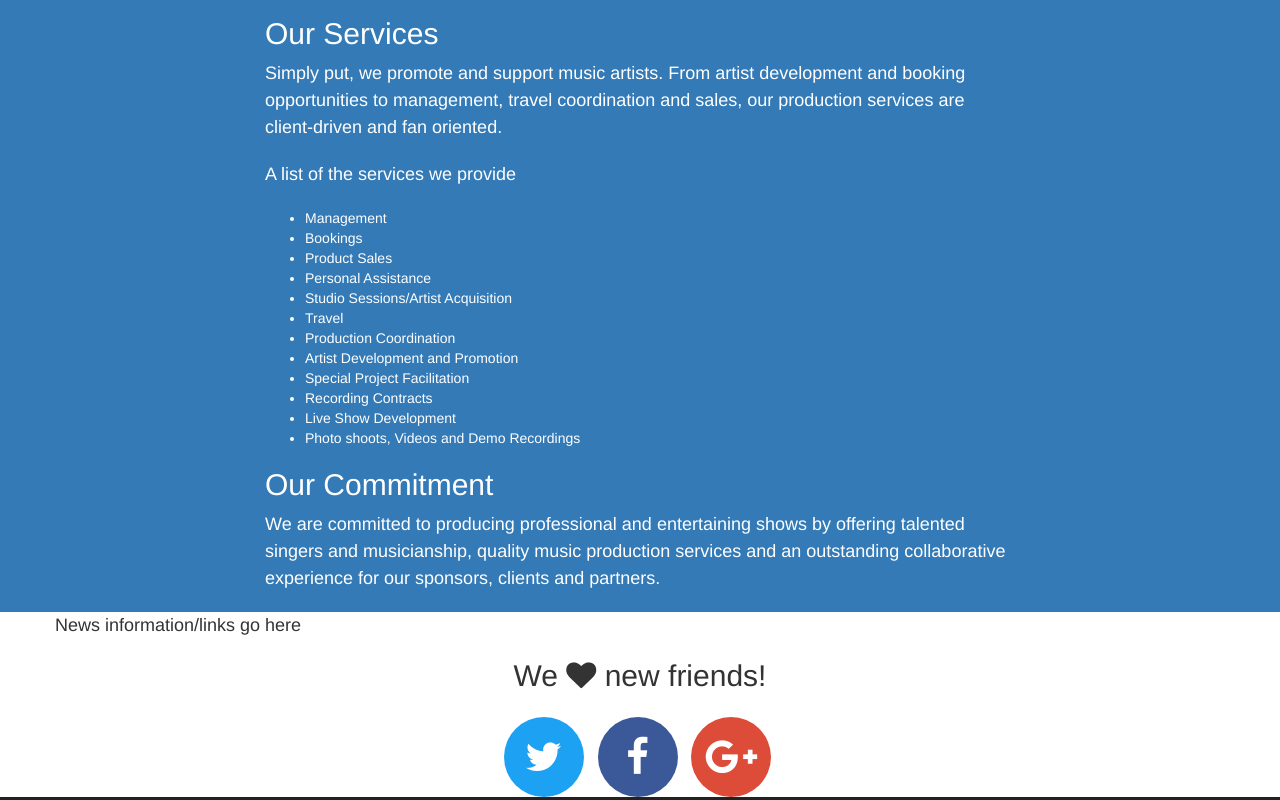
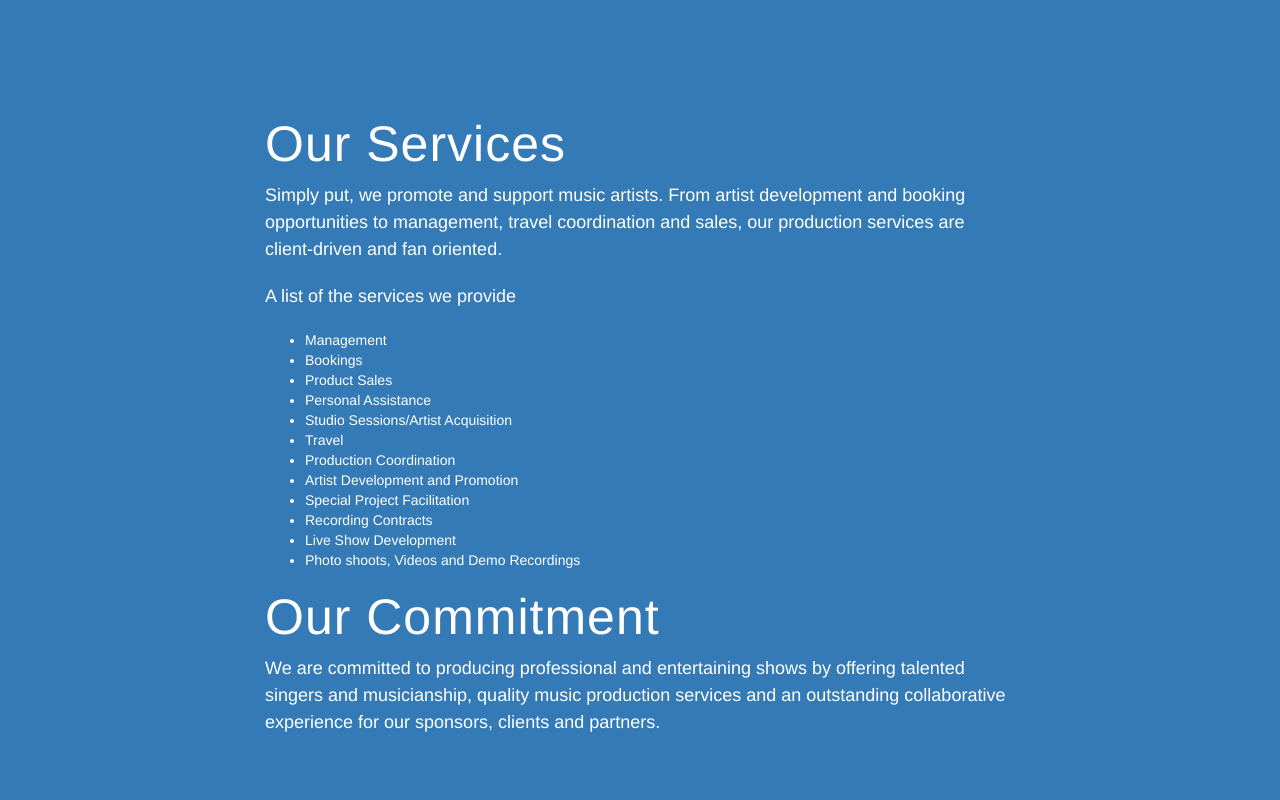
Before and after one commit to cuzintone/hollandproductioncompany, a plain HTML site: page index.html in a window 1280 px wide. Shown: the part 363-1163 px from the top of the page. Drawn offline with nearby package versions, Linux system fonts and the light colour scheme.

Commit message:
more changes

```diff
--- a/css/theme.css
+++ b/css/theme.css
@@ -2,6 +2,16 @@ html,
 body {
     height: 100%;
     width: 100%;
+}
+
+h1,
+h2,
+h3,
+h4,
+h5,
+h6 {
+    font-weight: 200;
+    letter-spacing: 1px;
 }
 
 a {
@@ -16,6 +26,12 @@ p {
     margin-bottom: 20px;
 }
 
+section {
+  padding: 100px 0;
+}
+section h2 {
+  font-size: 50px;
+}
 section.contact {
     text-align: center;
 }
--- a/index.html
+++ b/index.html
@@ -80,13 +80,13 @@
             </div>
         </div>
     </section>
-    <section id="news" class="news bg-default">
+    <section id="news" class="news">
         <div class="container">
             <div class="row">
                 <p>News information/links go here</p>
             </div>
     </section>
-    <section id="contact" class="contact">
+    <section id="contact" class="contact bg-primary">
         <div class="container">
             <h2>We <span class="fa fa-heart"></span> new friends!</h2>
             <ul class="list-inline list-social">
```
